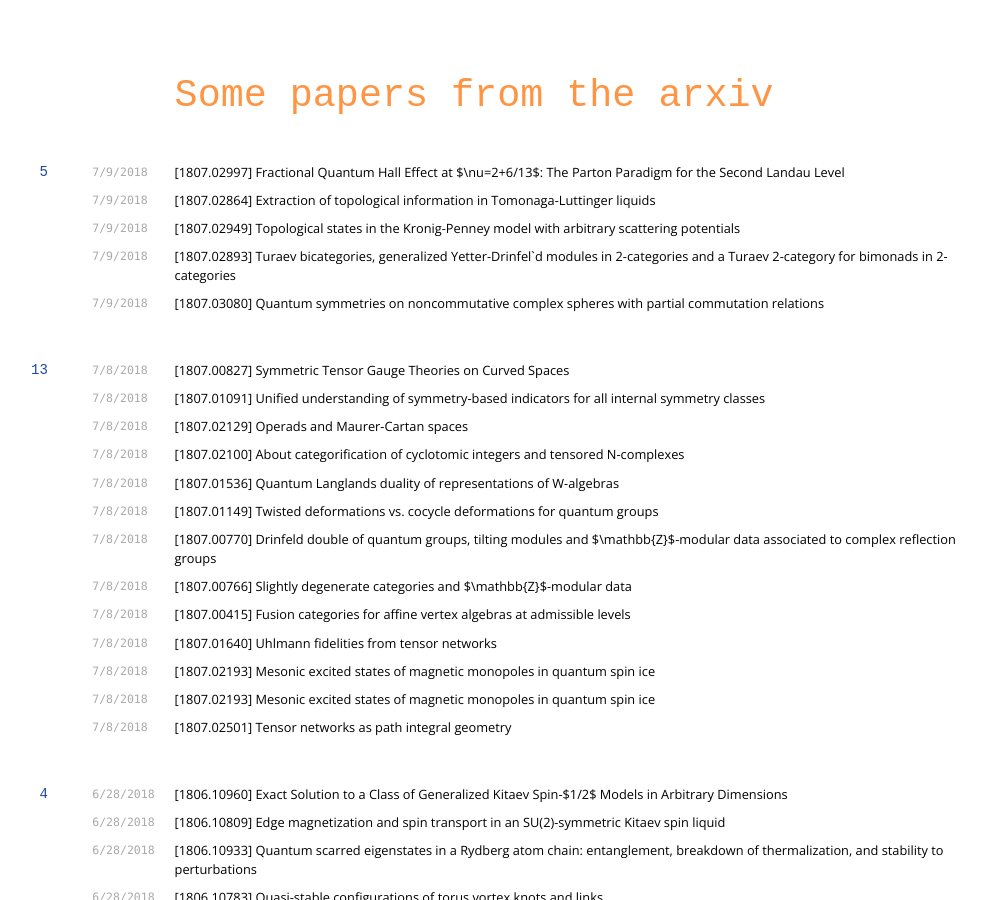
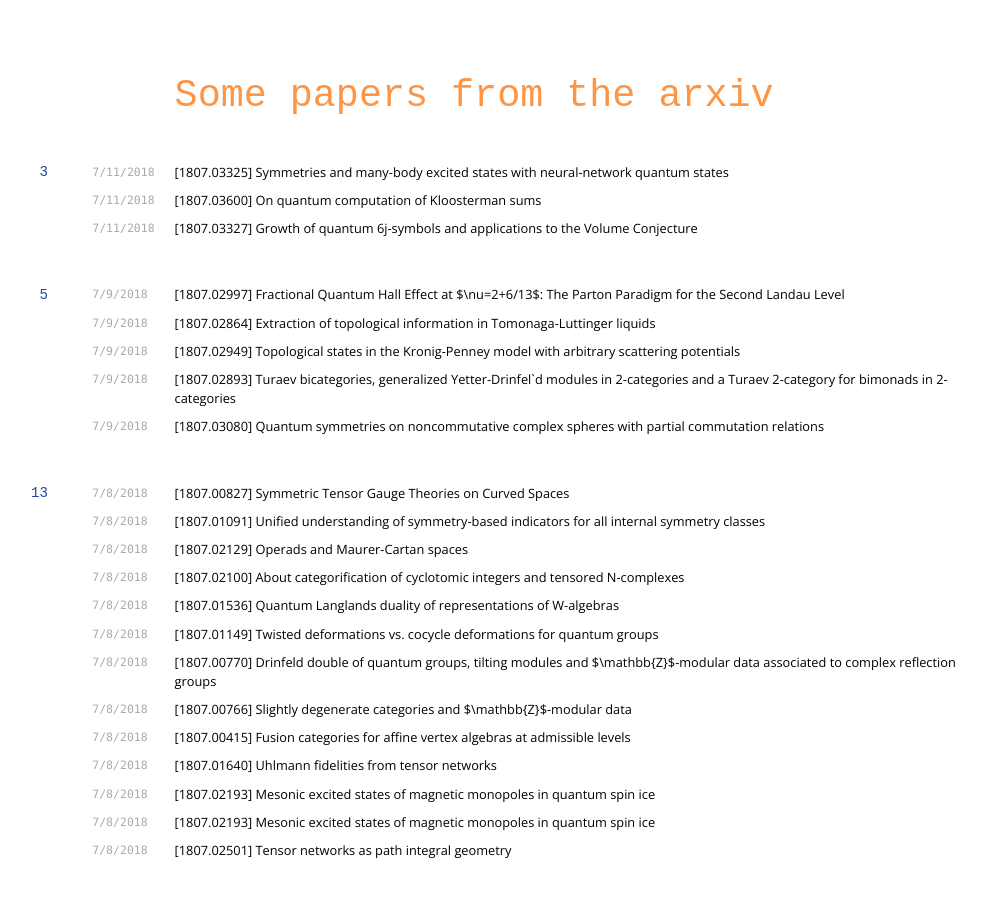
Before and after one commit to davidaasen/davidaasen.github.io, a Jekyll site: the page built from refs.md, in a window 1280 px wide and 900 px high. Shown: the whole window, without its empty margins (155-1141 px from the left). Built offline with Jekyll 4.4.1, drawn with Linux system fonts in a browser that asks for light colours; nearby versions of some CDN libraries.

Commit message:
Update refs.md

```diff
--- a/refs.md
+++ b/refs.md
@@ -4,6 +4,19 @@ title: some referencess
 ---
 
 # Some papers from the arxiv
+
+## 3
+`7/11/2018`
+ [[1807.03325] Symmetries and many-body excited states with neural-network quantum states](https://arxiv.org/abs/1807.03325)
+
+
+`7/11/2018`
+ [[1807.03600] On quantum computation of Kloosterman sums](https://arxiv.org/abs/1807.03600)
+
+
+`7/11/2018`
+ [[1807.03327] Growth of quantum 6j-symbols and applications to the Volume Conjecture](https://arxiv.org/abs/1807.03327)
+
 
 ## 5
 `7/9/2018`
```
